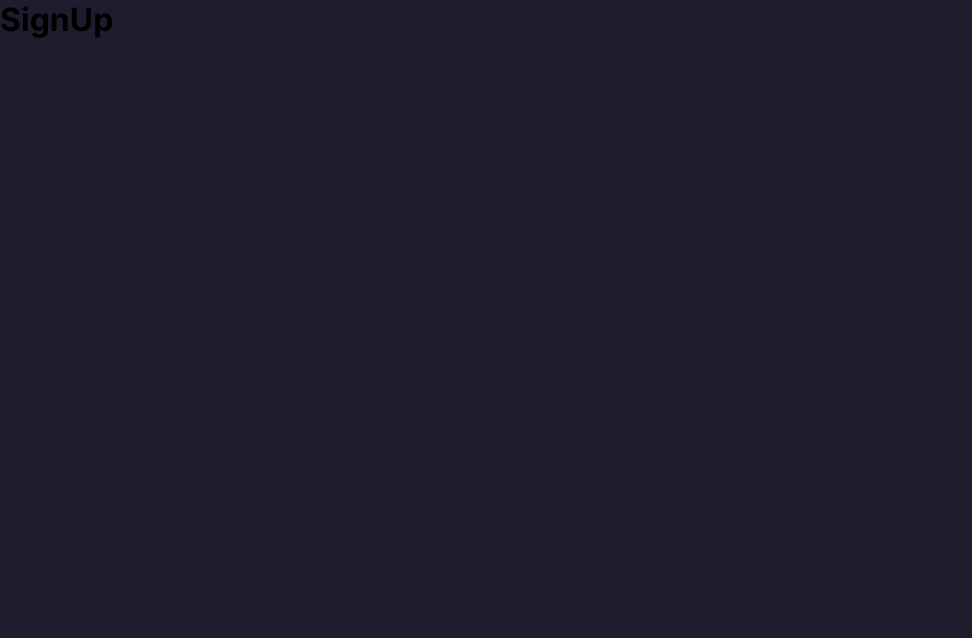
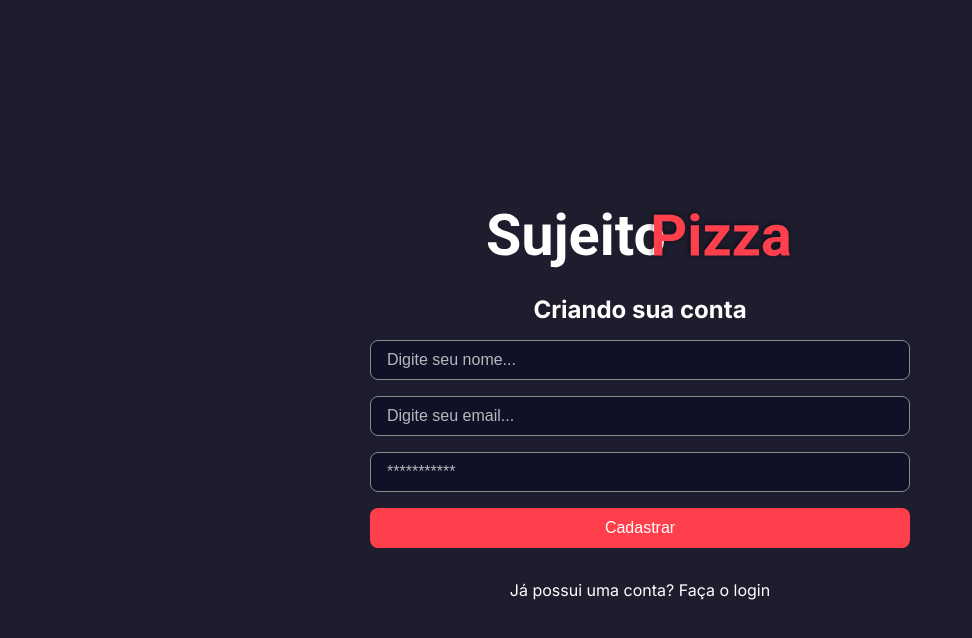
Before and after one commit to VictorLoures/pizzaria-curso-node-js, a Next.js app in the folder frontend/: page /signup in a window 1280 px wide. Shown: the top 638 px of the page, without its empty margins (0-972 px from the left). Built offline with nearby package versions, Linux system fonts and the light colour scheme.

Commit message:
Criando signup

```diff
--- a/frontend/src/app/page.module.scss
+++ b/frontend/src/app/page.module.scss
@@ -14,6 +14,10 @@
   justify-content: center;
   gap: 16px;
   width: 600px;
+
+  h1 {
+    color: var(--white);
+  }
 
   form {
     color: var(--white);
--- a/frontend/src/app/signup/page.tsx
+++ b/frontend/src/app/signup/page.tsx
@@ -1,9 +1,47 @@
+import Image from "next/image";
+import Link from "next/link";
+import styles from "../page.module.scss";
+import logoImg from "/public/logo.svg";
+
 export default function SignUp() {
   return (
     <>
-      <main>
-        <h1>SignUp</h1>
-      </main>
+      <div className={styles.containerCenter}>
+        <Image src={logoImg} alt="Logo" />
+
+        <section className={styles.login}>
+          <h1>Criando sua conta</h1>
+          <form>
+            <input
+              type="text"
+              required
+              name="name"
+              placeholder="Digite seu nome..."
+              className={styles.input}
+            />
+            <input
+              type="email"
+              required
+              name="email"
+              placeholder="Digite seu email..."
+              className={styles.input}
+            />
+            <input
+              type="password"
+              required
+              name="password"
+              placeholder="***********"
+              className={styles.input}
+            />
+
+            <button type="submit">Cadastrar</button>
+          </form>
+
+          <Link href="/" className={styles.text}>
+            Já possui uma conta? Faça o login
+          </Link>
+        </section>
+      </div>
     </>
   );
 }
```
Also changed, not shown: frontend/src/app/dashboard/page.tsx (added, +7 -0 lines).
